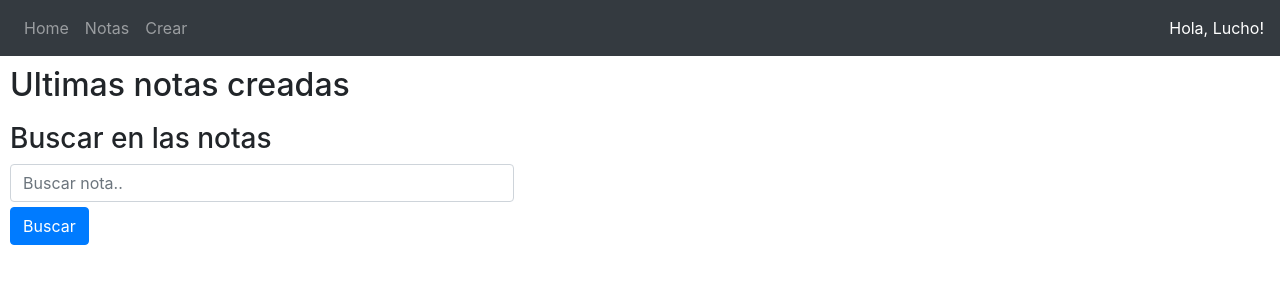
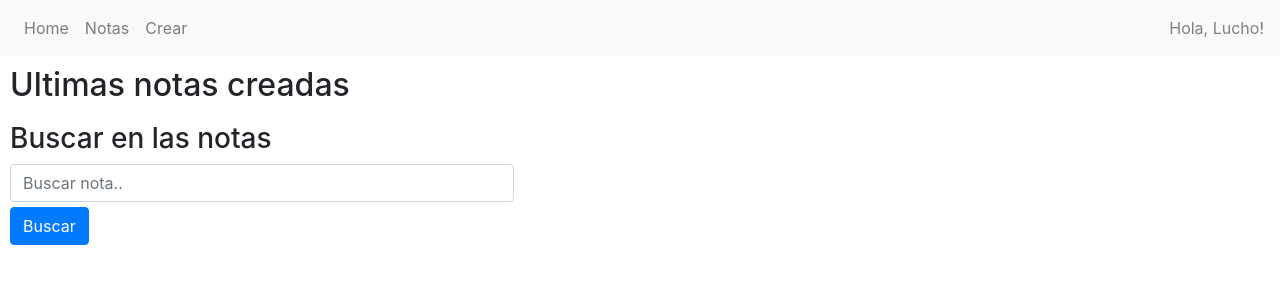
Before and after one commit to MrHelios/Alfablue, a Flask app: page /notas in a window 1280 px wide. Shown: the top 300 px of the page. Run offline with Flask 2, Linux system fonts and the light colour scheme; data that the repository does not hold is empty; some libraries are stand-ins or nearby versions.

Commit message:
se aclaro la barra de navegacion horizontal del layout

```diff
--- a/templates/layout.html
+++ b/templates/layout.html
@@ -8,14 +8,14 @@
         {% endblock %}
     </head>
     <body>
-        <nav class="navbar navbar-dark bg-dark navbar-expand-md">
+        <nav class="navbar navbar-light navbar-expand-md bg-light">
             <ul class="navbar-nav mr-auto">
                 <li class="nav-item"><a class="nav-link" href="{{url_for('hola')}}">Home</a></li>
                 <li class="nav-item"><a class="nav-link" href="{{url_for('notas_page.hola')}}">Notas</a></li>
                 <li class="nav-item"><a class="nav-link" href="{{url_for('notas_page.notaNueva')}}">Crear</a></li>
             </ul>
             <div class="">
-                <span style="color: white;"> Hola, Lucho!</span>
+                <span style="color: gray;"> Hola, Lucho!</span>
             </div>
         </nav>
         {% block body %}
```
